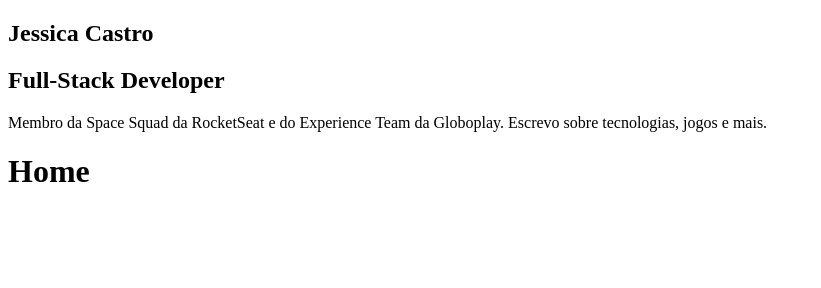
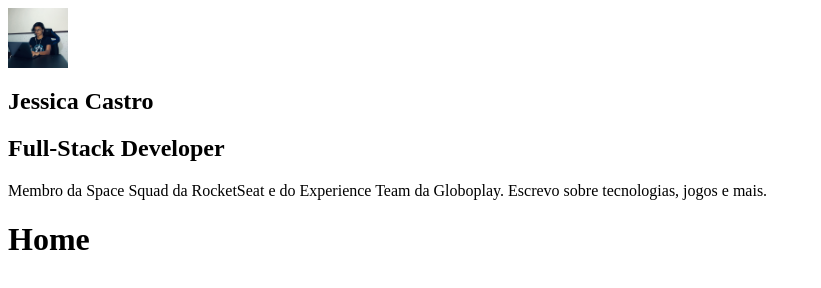
Before and after one commit to jessicacastro/gatsby-blog, a Gatsby site: page / in a window 1280 px wide. Shown: the whole page, without its empty margins (0-821 px from the left). Built offline with nearby package versions, Linux system fonts and the light colour scheme; Gatsby itself is replaced by a stand-in of ours.

Commit message:
[Feature] Inserts Avatar component

```diff
--- /dev/null
+++ b/src/components/Avatar/index.js
@@ -0,0 +1,17 @@
+import React from "react"
+import { useAvatar } from '../../hooks/use-avatar'
+import { useSiteMetadata } from '../../hooks/use-site-metadata'
+import { GatsbyImage, getImage } from 'gatsby-plugin-image'
+
+const Avatar = () => {
+
+  const avatarImage = useAvatar();
+  const { author } = useSiteMetadata();
+  const avatar = getImage(avatarImage);
+
+  return (
+    <GatsbyImage image={avatar} alt={author} className="rounded_image"/>
+  )
+}
+
+export default Avatar
--- a/src/components/Profile/index.js
+++ b/src/components/Profile/index.js
@@ -1,6 +1,7 @@
 import React from "react"
 
 import { useSiteMetadata } from '../../hooks/use-site-metadata'
+import Avatar from "../Avatar";
 
 
 const Profile = () => {
@@ -8,6 +9,7 @@ const Profile = () => {
 
   return (
     <div className="Profile-wrapper">
+      <Avatar />
       <h1>{ author }</h1>
       <h2>{ position }</h2>
 
--- /dev/null
+++ b/src/hooks/use-avatar.js
@@ -0,0 +1,22 @@
+import { useStaticQuery, graphql } from "gatsby"
+
+export const useAvatar = () => {
+  const { avatarImage } = useStaticQuery(
+    graphql`
+      query {
+        avatarImage: file(relativePath: { eq: "profile.jpeg" }) {
+          childImageSharp {
+            gatsbyImageData(
+              width: 60
+              height: 60
+              placeholder: BLURRED
+              formats: [AUTO, WEBP, AVIF]
+            )
+          }
+        }
+      }
+    `
+  )
+
+  return avatarImage.childImageSharp.gatsbyImageData;
+}
```
Also changed, not shown: src/images/profile.jpeg (added).
